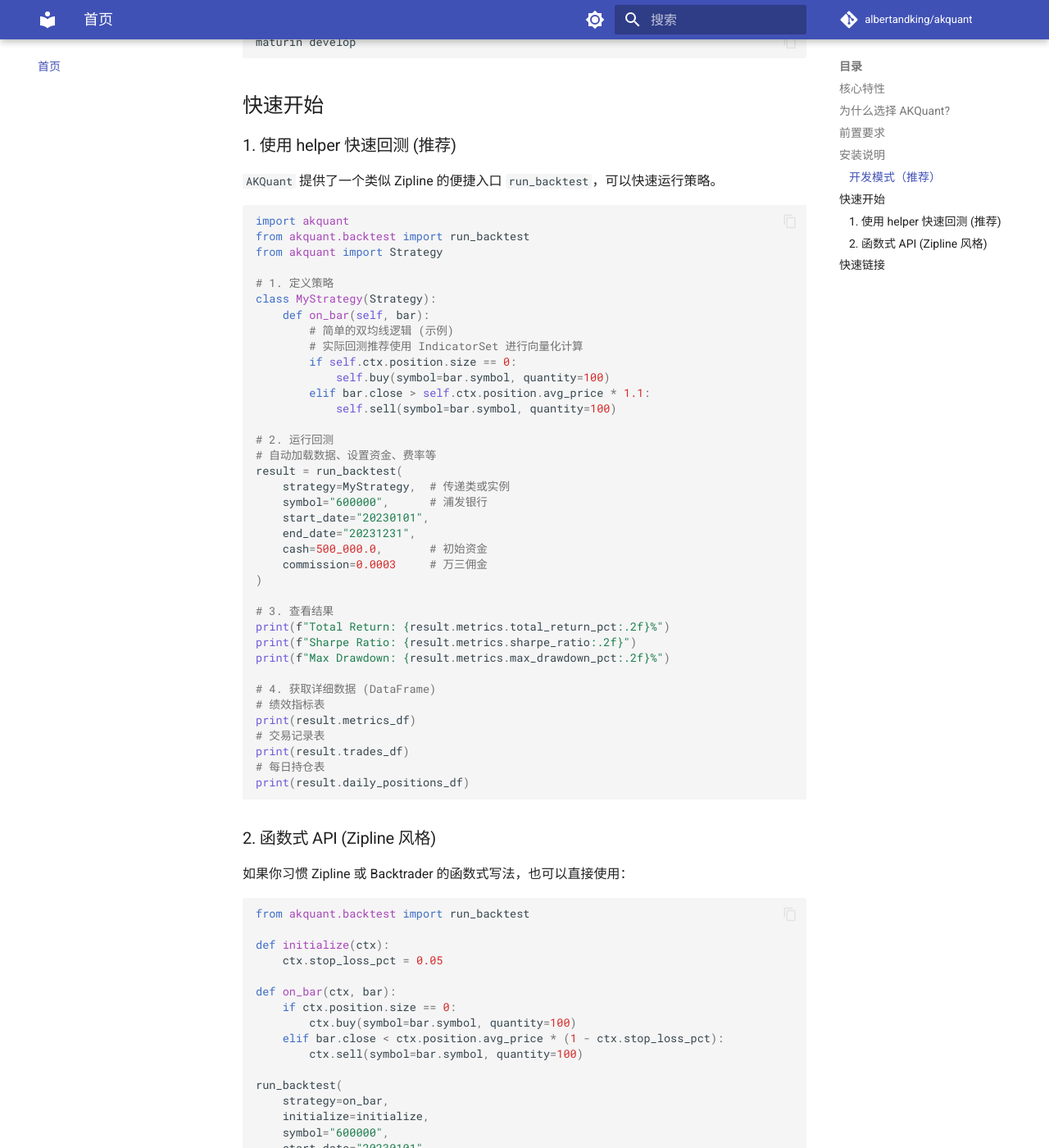
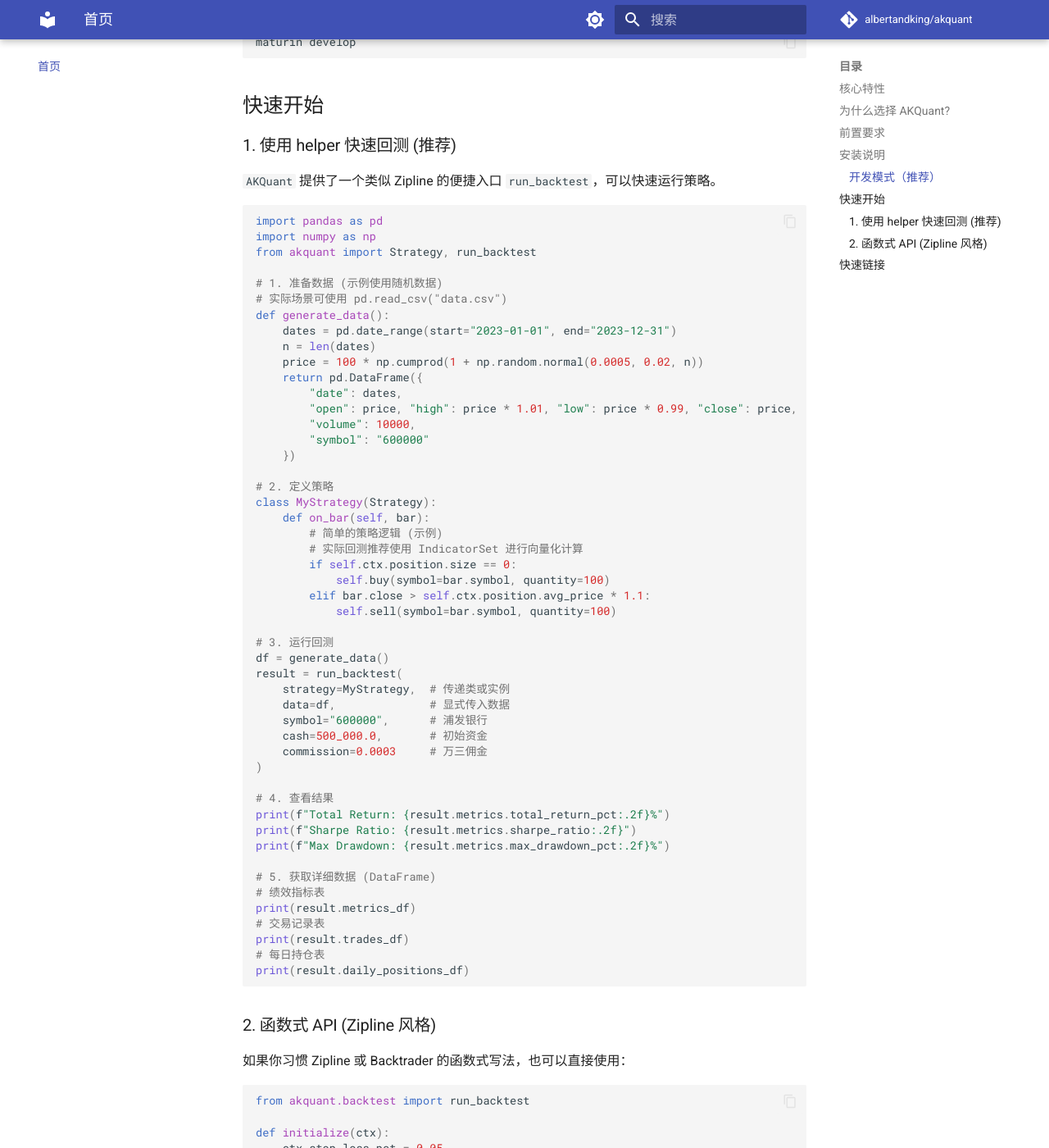
Before and after one commit to akfamily/akquant, an MkDocs documentation site: the page built from docs/index.md, in a window 1280 px wide and 1400 px high, scrolled down 2678 px. Shown: the whole window at 82% size. Built offline with MkDocs 1.6.1 and Material for MkDocs 9.7.7, drawn with Linux system fonts in a browser that asks for light colours; comment, search, counter and statistics services are not loaded; some of the changed text lies outside the part shown.

Commit message:
docs: 更新回测示例代码以使用显式数据参数
- 移除策略示例中对自动加载数据的依赖
- 添加数据生成函数演示如何准备回测数据
- 简化 run_backtest 调用参数，不再需要 start_date 和 end_date
- 更新代码注释和步骤编号以反映新的数据传递方式

````diff
--- a/docs/index.md
+++ b/docs/index.md
@@ -78,37 +78,49 @@
 `AKQuant` 提供了一个类似 Zipline 的便捷入口 `run_backtest`，可以快速运行策略。
 
 ```python
-import akquant
-from akquant.backtest import run_backtest
-from akquant import Strategy
+import pandas as pd
+import numpy as np
+from akquant import Strategy, run_backtest
 
-# 1. 定义策略
+# 1. 准备数据 (示例使用随机数据)
+# 实际场景可使用 pd.read_csv("data.csv")
+def generate_data():
+    dates = pd.date_range(start="2023-01-01", end="2023-12-31")
+    n = len(dates)
+    price = 100 * np.cumprod(1 + np.random.normal(0.0005, 0.02, n))
+    return pd.DataFrame({
+        "date": dates,
+        "open": price, "high": price * 1.01, "low": price * 0.99, "close": price,
+        "volume": 10000,
+        "symbol": "600000"
+    })
+
+# 2. 定义策略
 class MyStrategy(Strategy):
     def on_bar(self, bar):
-        # 简单的双均线逻辑 (示例)
+        # 简单的策略逻辑 (示例)
         # 实际回测推荐使用 IndicatorSet 进行向量化计算
         if self.ctx.position.size == 0:
             self.buy(symbol=bar.symbol, quantity=100)
         elif bar.close > self.ctx.position.avg_price * 1.1:
             self.sell(symbol=bar.symbol, quantity=100)
 
-# 2. 运行回测
-# 自动加载数据、设置资金、费率等
+# 3. 运行回测
+df = generate_data()
 result = run_backtest(
     strategy=MyStrategy,  # 传递类或实例
+    data=df,              # 显式传入数据
     symbol="600000",      # 浦发银行
-    start_date="20230101",
-    end_date="20231231",
     cash=500_000.0,       # 初始资金
     commission=0.0003     # 万三佣金
 )
 
-# 3. 查看结果
+# 4. 查看结果
 print(f"Total Return: {result.metrics.total_return_pct:.2f}%")
 print(f"Sharpe Ratio: {result.metrics.sharpe_ratio:.2f}")
 print(f"Max Drawdown: {result.metrics.max_drawdown_pct:.2f}%")
 
-# 4. 获取详细数据 (DataFrame)
+# 5. 获取详细数据 (DataFrame)
 # 绩效指标表
 print(result.metrics_df)
 # 交易记录表
@@ -136,9 +148,8 @@
 run_backtest(
     strategy=on_bar,
     initialize=initialize,
-    symbol="600000",
-    start_date="20230101",
-    end_date="20231231"
+    data=df, # 使用上文生成的数据
+    symbol="600000"
 )
 ```
 
````
